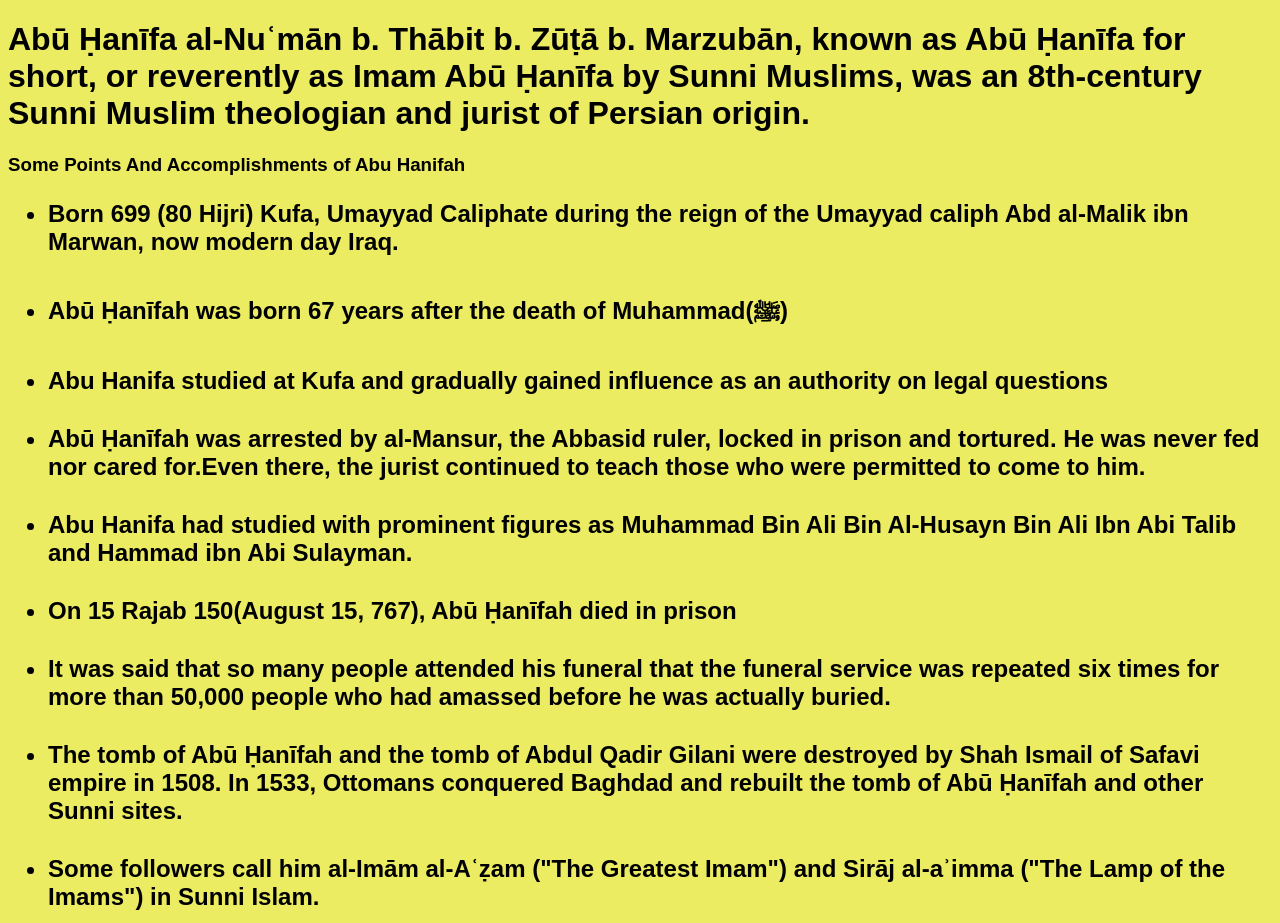
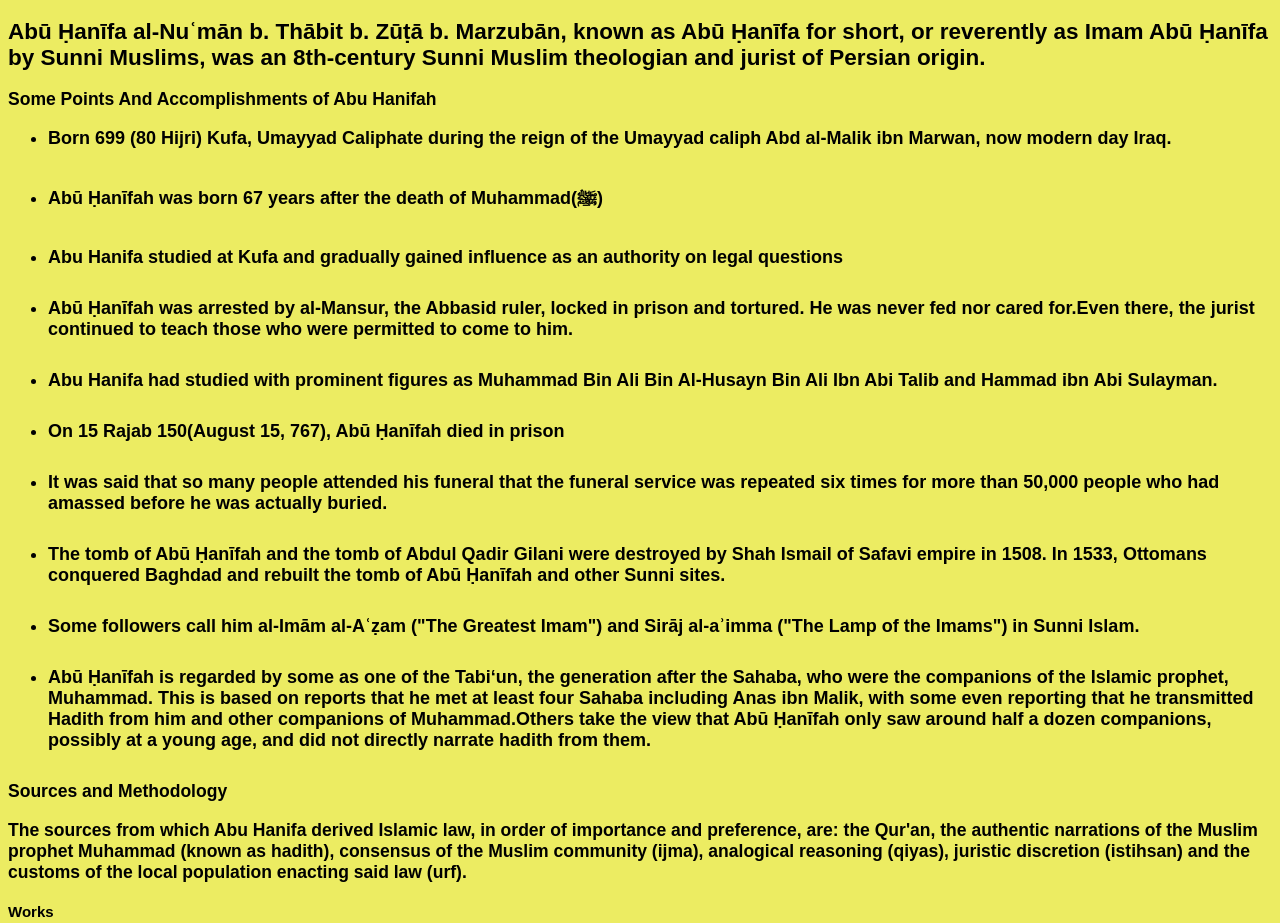
Before and after one commit to abughurab16/myimams, a plain HTML site: page imams/hanafi.html in a window 1280 px wide. Shown: the top 923 px of the page. Drawn offline with Linux system fonts and the light colour scheme.

Commit message:
morning round

```diff
--- a/imams/hanafi.html
+++ b/imams/hanafi.html
@@ -9,11 +9,11 @@
   </head>
   <body>
     <main>
-      <h1 class="title">
+      <h2 class="title">
         Abū Ḥanīfa al-Nuʿmān b. Thābit b. Zūṭā b. Marzubān, known as Abū Ḥanīfa
         for short, or reverently as Imam Abū Ḥanīfa by Sunni Muslims, was an
         8th-century Sunni Muslim theologian and jurist of Persian origin.
-      </h1>
+      </h2>
       <h3>Some Points And Accomplishments of Abu Hanifah</h3>
       <ul class="list">
         <li>
--- a/imams/styles/hanafi.css
+++ b/imams/styles/hanafi.css
@@ -1,8 +1,7 @@
-
-
 body {
     background-color: rgba(236, 236, 95, 0.979);
     font-family: sans-serif;
+    font-size: 15px;
 }
 
 /* Layout */
@@ -13,8 +12,9 @@ body {
 
 /* Typography */
 
+
 .list {
-    font-size: 1.5em;
+    font-size: 1.2em;
     font-weight: bold;
 }
 
```
